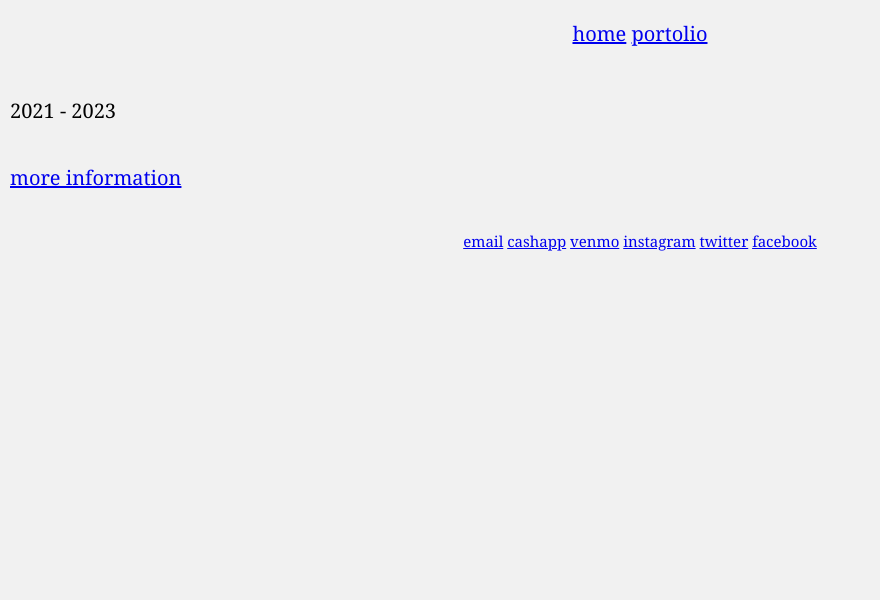
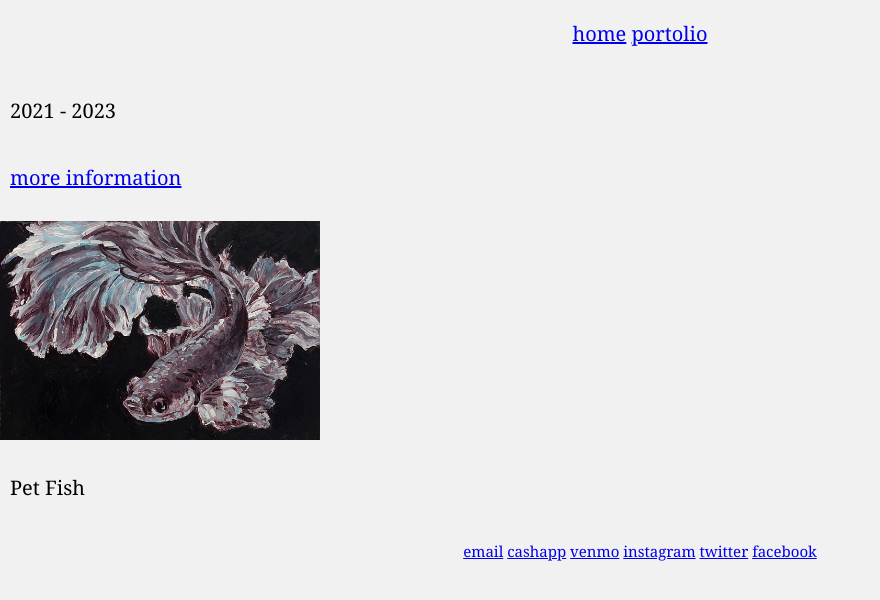
Before and after one commit to warpynstar/ollie-portfolio, a plain HTML site: page portfolio.html in a window 1280 px wide. Shown: the whole page, without its empty margins (0-880 px from the left). Drawn offline with Linux system fonts and the light colour scheme.

Commit message:
Working on portfolio.html

```diff
--- a/portfolio.html
+++ b/portfolio.html
@@ -10,6 +10,10 @@
         </header>
         <p>2021 - 2023</p>
         <p><a href="more_information.html">more information</a></p>
+        <div class="portfolio">
+            <img src="images/fish/pet_fish.png">
+            <p>Pet Fish</p>
+        </div>
         <footer>
             <a href="https://oliverito0522@gmail.com/">email</a>
             <a href="https://cash.app/$puucky/">cashapp</a>
--- a/style.css
+++ b/style.css
@@ -121,3 +121,8 @@ footer {
     width: 100%;
     height: 200%;
 }
+
+.portfolio img {
+    width: 25%;
+    height: 25%;
+}
```
